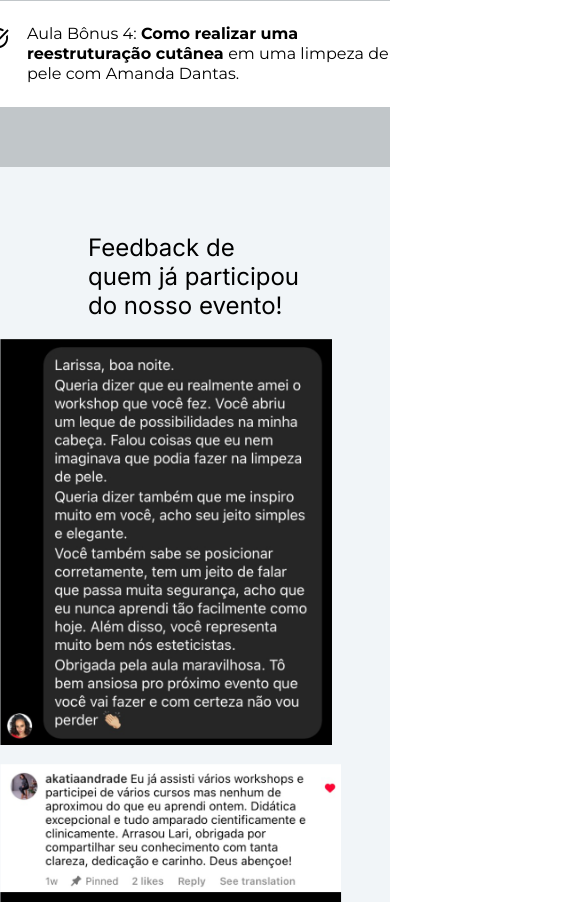
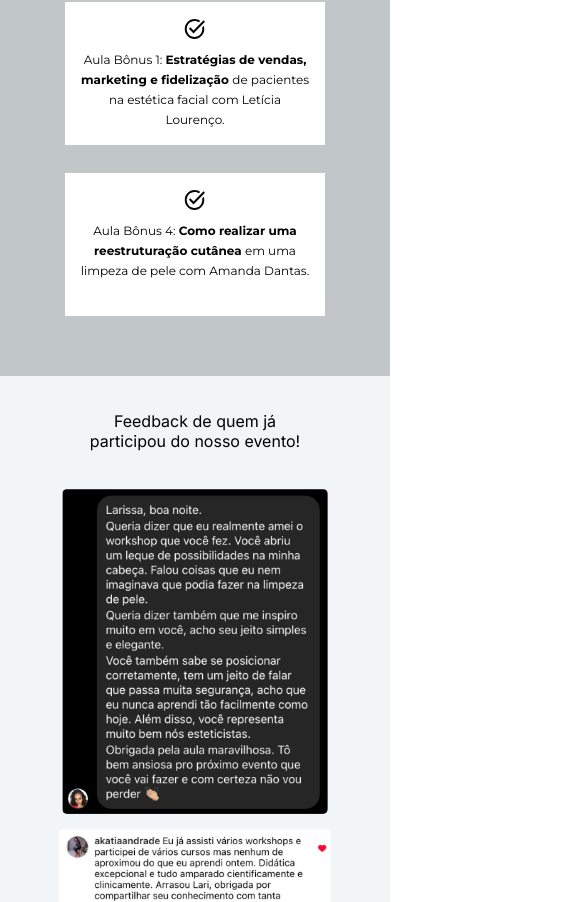
Before and after one commit to matheusmfl/larissaOliveiraLanding, a React (Vite) app: page / in a window 390 px wide. Shown: the part 4891-5793 px from the top of the page, 585 px wide, since content can reach past the window. Built offline with nearby package versions, Linux system fonts and the light colour scheme.

Commit message:
responsividade das seções, falta a última seção

```diff
--- a/src/components/lastSection/index.tsx
+++ b/src/components/lastSection/index.tsx
@@ -5,10 +5,10 @@ import "./style.css";
 export function LastSection() {
   return (
     <div className="lastSection">
-      <div style={{ width: "50%" }}>
+      <div className="lastSectionImg" style={{ width: "50%" }}>
         <img src={imgLastSection} alt="" />
       </div>
-      <div style={{ paddingTop: "5%" }}>
+      <div className="lastSectionText" style={{ paddingTop: "5%" }}>
         <h3>Se você leu até aqui, agora só tem três caminhos possíveis:</h3>
 
         <p>
@@ -27,7 +27,7 @@ export function LastSection() {
           melhores e ter mais reconhecimento.
         </p>
 
-        <Button title="Estou convencida e quero melhorar!" width="457px" />
+        <Button title="Estou convencida e quero melhorar!" />
       </div>
     </div>
   );
--- a/src/components/lastSection/style.css
+++ b/src/components/lastSection/style.css
@@ -30,3 +30,40 @@
 .lastChild {
   padding-bottom: 25px;
 }
+@media (max-width: 440px) {
+  .lastSection {
+    max-width: 100vw;
+    flex-direction: column;
+    position: relative;
+  }
+  .lastSectionImg img {
+    width: 237px;
+    height: 140px;
+  }
+  .lastSectionText h3 {
+    font-size: 16px;
+    font-weight: 500;
+    line-height: 20px;
+    letter-spacing: 0em;
+    text-align: left;
+    position: absolute;
+    top: 34px;
+    right: 24px;
+    width: 158px;
+    height: 60px;
+  }
+  .lastSectionText {
+    padding: 0 60px;
+    display: flex;
+    flex-direction: column;
+    align-items: center;
+  }
+  .lastSectionText button {
+    height: 31px;
+    width: 312px;
+    margin-bottom: 40px;
+  }
+  .lastChild {
+    padding: 0;
+  }
+}
--- a/src/components/sectionCards2/cards/style.css
+++ b/src/components/sectionCards2/cards/style.css
@@ -20,3 +20,21 @@
   width: 22px;
   height: 19.49px;
 }
+@media (max-width: 440px) {
+  .cardsSection2 {
+    width: 260px;
+    height: 143px;
+  }
+  .cardsSection2 {
+    font-family: Montserrat;
+    font-size: 12px;
+    font-weight: 400;
+    line-height: 20px;
+    letter-spacing: 0em;
+    text-align: center;
+    flex-direction: column;
+    align-items: center;
+    padding: 13px;
+    gap: 11px;
+  }
+}
--- a/src/components/sectionCards2/style.css
+++ b/src/components/sectionCards2/style.css
@@ -20,3 +20,13 @@
 .sectionCard2Container h2 {
   max-width: 398px;
 }
+@media (max-width: 440px) {
+  .sectionCard2Container h2 {
+    font-size: 16px;
+    font-weight: 500;
+    line-height: 20px;
+    letter-spacing: 0em;
+    text-align: center;
+    margin-top: 25px;
+  }
+}
--- a/src/components/sectionFeedback/index.tsx
+++ b/src/components/sectionFeedback/index.tsx
@@ -11,13 +11,17 @@ export function SectionFeedback() {
         Feedback de quem já participou do nosso evento!
       </h2>
 
-      <div style={{ display: "flex", gap: "19px", flexWrap: "wrap" }}>
+      <div
+        className="feedback1"
+        style={{ display: "flex", gap: "19px", flexWrap: "wrap" }}
+      >
         <img
           src={feedback1}
           alt=""
           style={{ maxWidth: "332px", maxHeight: "457px" }}
         />
         <div
+          className="div2img"
           style={{
             display: "flex",
             flexDirection: "column",
@@ -25,17 +29,20 @@ export function SectionFeedback() {
           }}
         >
           <img
+            className="feedback2"
             src={feedback2}
             alt=""
             style={{ maxWidth: "342px", maxHeight: "128px" }}
           />
           <img
+            className="feedback3"
             src={feedback3}
             alt=""
             style={{ maxWidth: "342px", maxHeight: "273px" }}
           />
         </div>
         <img
+          className="feedback4"
           src={feedback4}
           alt=""
           style={{ maxWidth: "250px", maxHeight: "457px" }}
--- a/src/components/sectionFeedback/style.css
+++ b/src/components/sectionFeedback/style.css
@@ -8,5 +8,30 @@
   align-items: center;
   justify-content: center;
   gap: 19px;
-
 }
+@media (max-width: 440px) {
+  .feedbackContainer {
+    padding: 24px;
+  }
+  .feedbackContainer h2 {
+    font-size: 16px;
+    font-weight: 500;
+    line-height: 20px;
+    letter-spacing: 0em;
+    text-align: center;
+  }
+  .feedback1 {
+    transform: scale(0.8);
+    margin-top: -110px;
+    gap: 30px;
+    justify-content: center;
+  }
+  .div2img {
+    display: flex;
+    flex-direction: column;
+    gap: 30px;
+  }
+  .feedback1 img {
+    border-radius: 6px;
+  }
+}
--- a/src/components/startToday/index.tsx
+++ b/src/components/startToday/index.tsx
@@ -7,7 +7,7 @@ export function StartToday() {
       <h3>Quanto mais você investe em você, mais valor você tem:</h3>
       <span className="valueParcelado">Por apenas 12x de</span>
       <strong>
-        <span>r$</span> 30,00
+        <span>R$</span> 30,00
       </strong>
       <span>Ou 300$ à vista</span>
 
--- a/src/components/startToday/style.css
+++ b/src/components/startToday/style.css
@@ -99,3 +99,41 @@
 
   background: #2de367;
 }
+@media (max-width: 440px) {
+  .comeceHoje {
+    height: 32px;
+    width: 159px;
+    font-family: Montserrat;
+    font-size: 10px;
+    font-weight: 400;
+    line-height: 40px;
+    letter-spacing: 0em;
+    text-align: center;
+    text-transform: uppercase;
+  }
+  .startToday h3 {
+    font-size: 16px;
+    font-weight: 500;
+    line-height: 20px;
+    letter-spacing: 0em;
+    text-align: center;
+  }
+  .startToday span {
+    font-family: Montserrat;
+    font-size: 10px;
+    font-weight: 500;
+    line-height: 30px;
+    letter-spacing: 0em;
+    text-align: center;
+  }
+  .startToday button {
+    font-family: Montserrat;
+    font-size: 16px;
+    font-weight: 600;
+    line-height: 20px;
+    letter-spacing: 0em;
+    text-align: center;
+    width: 259px;
+    height: 64px;
+  }
+}
```
